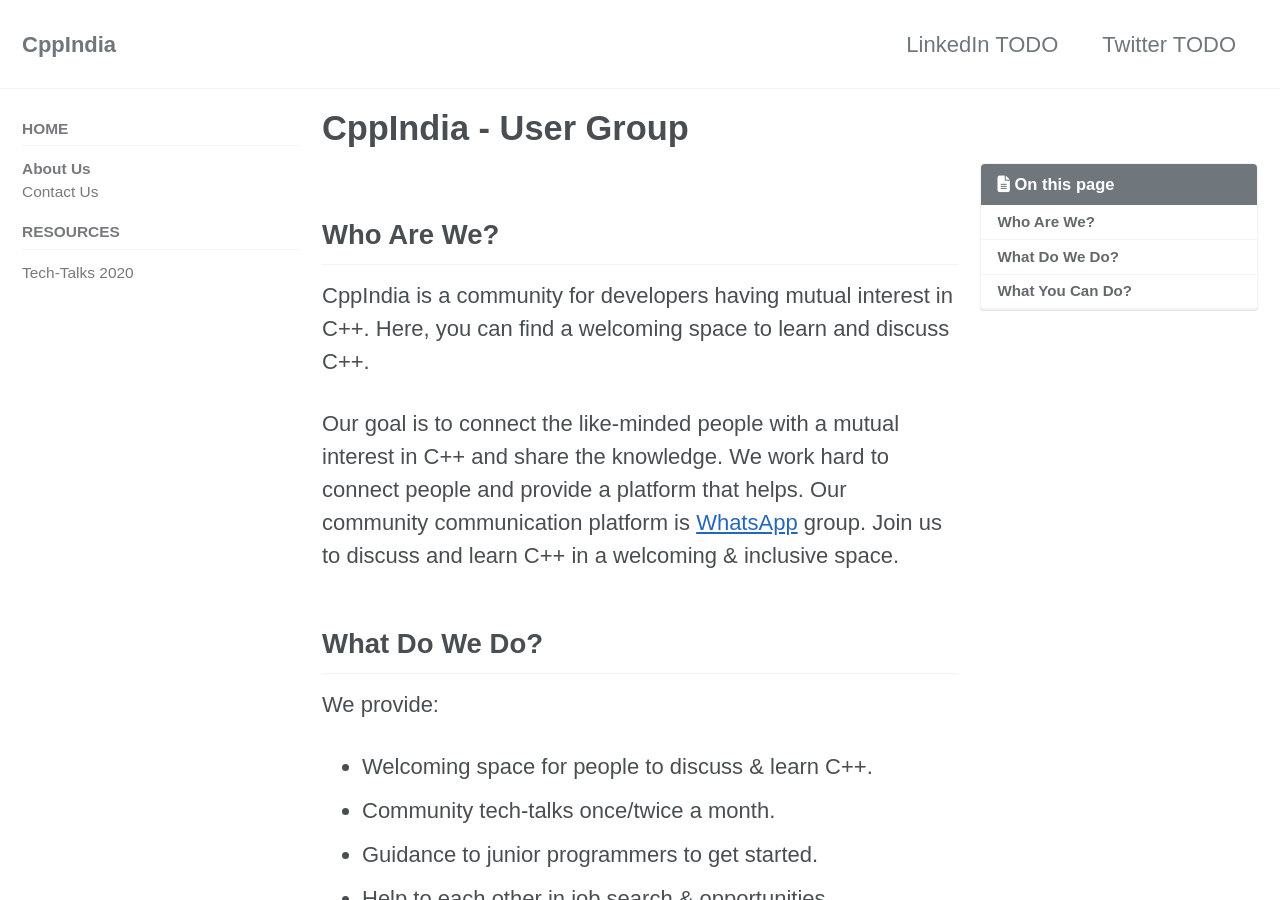
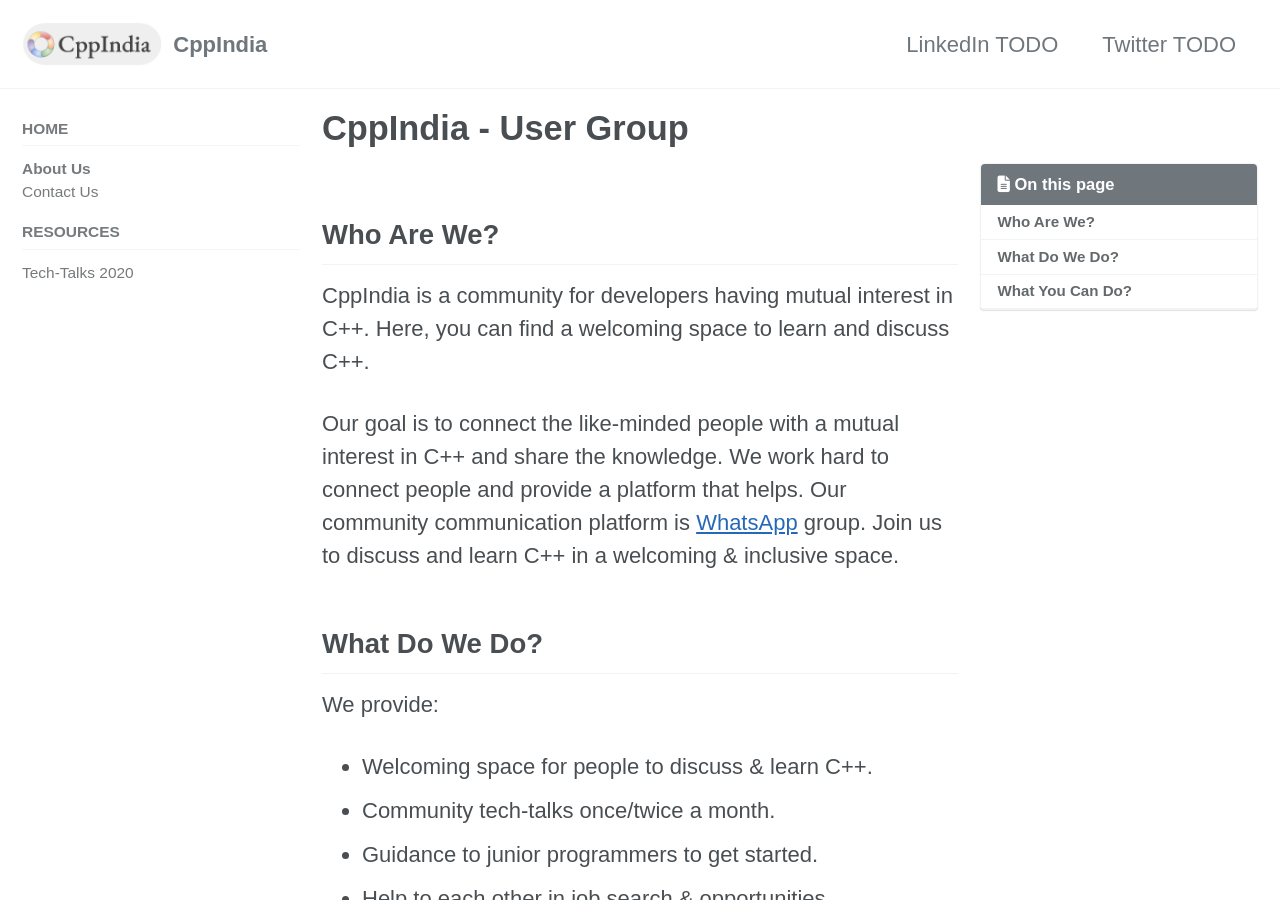
Before and after one commit to CppIndia-UserGroup/CppIndia-UserGroup.github.io, a Jekyll site: the page built from index.markdown, in a window 1280 px wide and 900 px high. Built offline with Jekyll 4.4.1, drawn with Linux system fonts in a browser that asks for light colours; cached includes are drawn as plain includes; nearby versions of some CDN libraries.

Commit message:
Added logo & favicon

```diff
--- a/_config.yml
+++ b/_config.yml
@@ -22,7 +22,7 @@
 name: "CppIndia"
 email: cppindiausergroup@gmail.com
 description: >- # this means to ignore newlines until "baseurl:"
-  Welcome to CppIndia[TODO]
+  Welcome to CppIndia, a community for developers having mutual interest in C++.
 # baseurl: "/web" # the subpath of your site, e.g. /blog
 url: https://cppindia-usergroup.github.io # the base hostname & protocol for your site, e.g. http://example.com
 # twitter_username: jekyllrb
@@ -41,7 +41,7 @@
 
 locale                   : "en-US"
 title_separator          : "-"
-logo                     : # path of logo image to display in the masthead, e.g. "/assets/images/88x88.png"
+logo                     : "/assets/images/logo.png"
 # breadcrumbs            : false # true, false (default)
 words_per_minute         : 200
 
@@ -81,7 +81,7 @@
   username               :
   app_id                 :
   publisher              :
-og_image                 : # Open Graph/Twitter default site image
+og_image                 : "/assets/images/logo.png"
 # For specifying social profiles
 # - https://developers.google.com/structured-data/customize/social-profiles
 social:
```
Also changed, not shown: assets/images/Symbol.png (added), assets/images/logo.png (added), favicon-16x16.png.png (added), favicon-32x32.png.png (added), favicon.ico.png (added).
